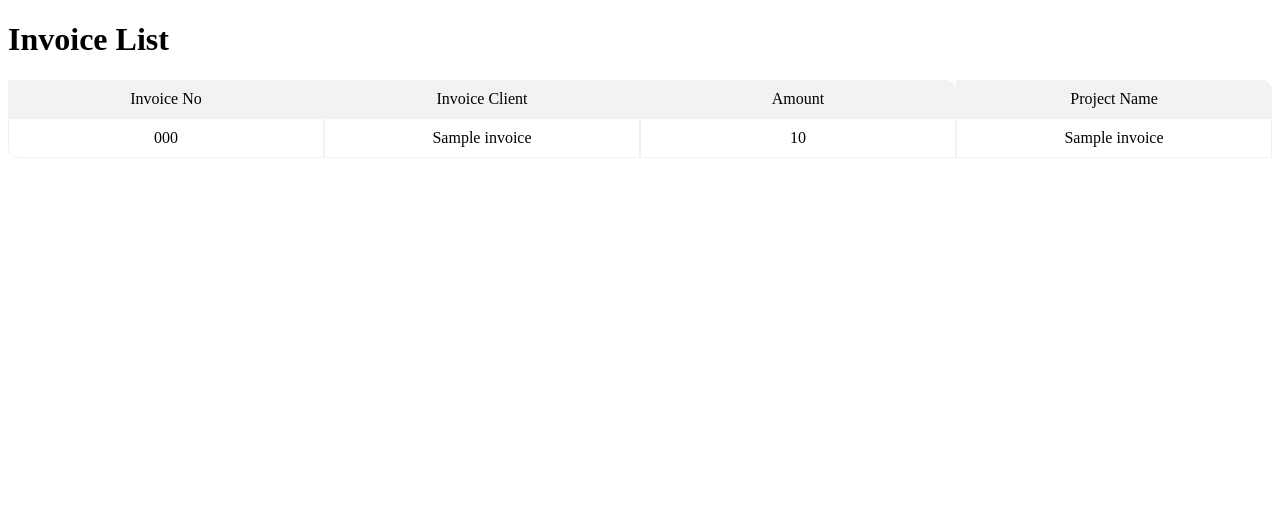
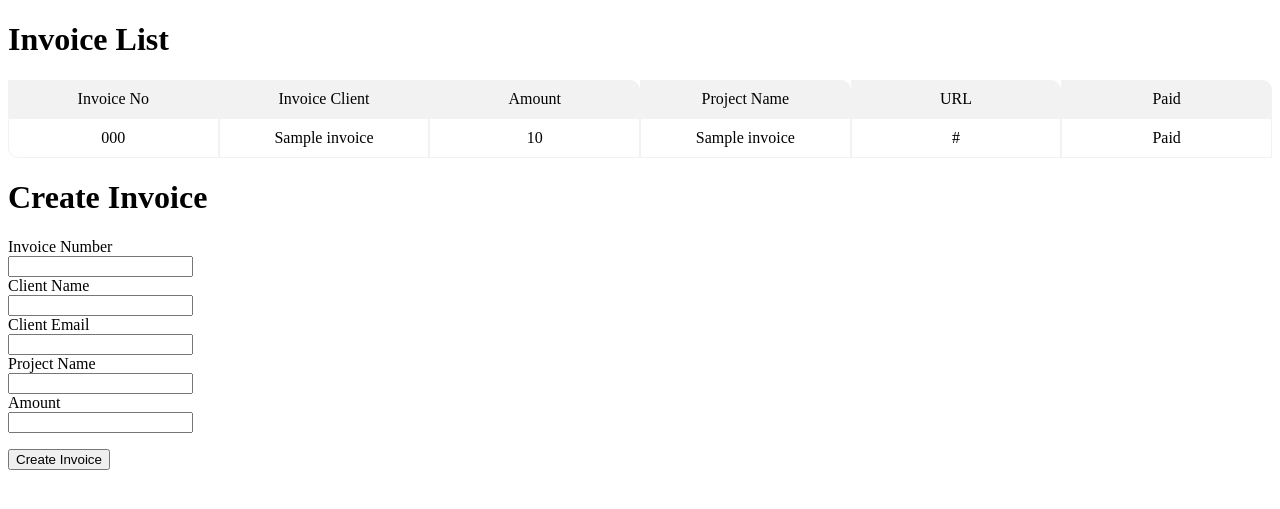
Before and after one commit to temp-repo-001/mt-app, a Django app: template templates/home.html in a window 1280 px wide. Shown: the top 509 px of the page. Run offline with Django 3.2, Linux system fonts and the light colour scheme; the template is opened without the code that fills it: values that come from a table or form of the project are taken from there, others are empty; tables that the repository leaves empty hold one stand-in row (values such as "Sample post").

Commit message:
Final commit

```diff
--- a/authentication/serializers.py
+++ b/authentication/serializers.py
@@ -47,7 +47,7 @@ class LoginSerializer(serializers.ModelSerializer):
     def get_tokens(self, obj):
         user = User.objects.get(email=obj["email"])
 
-        return {"refresh": user.tokens()["refresh"], "access": user.tokens()["access"]}
+        return {"access": user.tokens()["access"]}
 
     class Meta:
         model = User
--- a/invoice/models.py
+++ b/invoice/models.py
@@ -1,4 +1,8 @@
 from django.db import models
+import bitlyshortener
+
+YOUR_DOMAIN = "http://127.0.0.1:8000/api"
+BITLY_ACCESS_TOKEN = "a44a9d4a0a61e5bc7dfa04047117db7511d474aa"
 
 
 class Invoice(models.Model):
@@ -10,6 +14,12 @@ class Invoice(models.Model):
     project_name = models.CharField(max_length=256, null=False, blank=False)
     amount = models.IntegerField(default=0, null=False)
     paid = models.BooleanField(default=False)
+    url = models.CharField(max_length=255, null=True, blank=True)
 
     def __str__(self):
         return self.invoice_number
+
+    def add_url(self):
+        url = YOUR_DOMAIN + f"/invoices-pay/{self.id}/"
+        self.url = url
+        self.save()
--- a/invoice/serializers.py
+++ b/invoice/serializers.py
@@ -17,6 +17,7 @@ class InvoiceSerializer(serializers.ModelSerializer):
             "project_name",
             "amount",
             "paid",
+            "url",
         ]
         read_only_fields = ["id"]
 
--- a/templates/home.html
+++ b/templates/home.html
@@ -4,6 +4,37 @@
 <head>
     <meta charset="UTF-8">
     <title>Invoices</title>
+    <script src="https://ajax.aspnetcdn.com/ajax/jQuery/jquery-3.3.1.min.js"></script>
+    <script>
+        var URL = "/api/invoices/";
+        var token = "JWT " + localStorage.getItem('token')
+
+
+        function addInvoice(token) {
+            $.ajax(
+                {
+                    "url": URL,
+                    "data": {
+                        "invoice_number": $("#invoice_number").val(),
+                        "client_name": $("#client_name").val(),
+                        "client_email": $("#client_email").val(),
+                        "project_name": $("#project_name").val(),
+                        "amount": $("#amount").val(),
+                    },
+                    "headers": {"Authorization": token},
+                    "type": "POST",
+                    "success": add_success,
+
+                }
+            ); // ajax()
+        }
+
+        function add_success() {
+            window.location.href = "/api/home/"
+        }
+
+
+    </script>
 </head>
 <body>
 <table class="module"
@@ -39,6 +70,16 @@
             bgcolor="#f2f2f2">
             Project Name
         </td>
+        <td style="padding:10px 0px 10px 0px;text-align:center;vertical-align:middle;border-top-right-radius: 10px;"
+            role="module-content"
+            bgcolor="#f2f2f2">
+            URL
+        </td>
+        <td style="padding:10px 0px 10px 0px;text-align:center;vertical-align:middle;border-top-right-radius: 10px;"
+            role="module-content"
+            bgcolor="#f2f2f2">
+            Paid
+        </td>
     </tr>
     {% for invoice in invoices %}
         <tr>
@@ -63,8 +104,43 @@
                 bgcolor="">
                 {{ invoice.project_name }}
             </td>
+            <td style="padding:10px 0px 10px 0px;text-align:center;border: 1px solid #f2f2f2;vertical-align:middle;"
+                role="module-content"
+                bgcolor="">
+                {{ invoice.url }}
+            </td>
+            <td style="padding:10px 0px 10px 0px;text-align:center;border: 1px solid #f2f2f2;vertical-align:middle;"
+                role="module-content"
+                bgcolor="">
+                {% if invoice.paid %}
+                    Paid
+                {% else %}
+                    Not Paid
+                {% endif %}
+            </td>
         </tr>
     {% endfor %}
 </table>
+<h1>Create Invoice</h1>
+<p/>
+Invoice Number <br/>
+<input type="text" id="invoice_number"/>
+<br/>
+Client Name <br/>
+<input type="text" id="client_name"/>
+<br/>
+Client Email <br/>
+<input type="text" id="client_email"/>
+<br/>
+Project Name <br/>
+<input type="text" id="project_name"/>
+<br/>
+Amount <br/>
+<input type="number" id="amount"/>
+<p/>
+
+<button onclick="addInvoice()">Create Invoice</button>
+
+<p/>
 </body>
 </html>
--- a/templates/login.html
+++ b/templates/login.html
@@ -19,8 +19,10 @@
             ); // ajax()
         }
 
-        function login_success() {
+        function login_success(data) {
             window.location.href = "/api/home/"
+            window.localStorage.setItem("token", data['tokens']['access']);
+
         }
 
         function add_error() {
```
Also changed, not shown: authentication/views.py (+7 -1 lines), invoice/views.py (+17 -3 lines), authentication/tests/__init__.py (added), db.sqlite3, invoice/migrations/0003_invoice_url.py (added), 1 other file.
